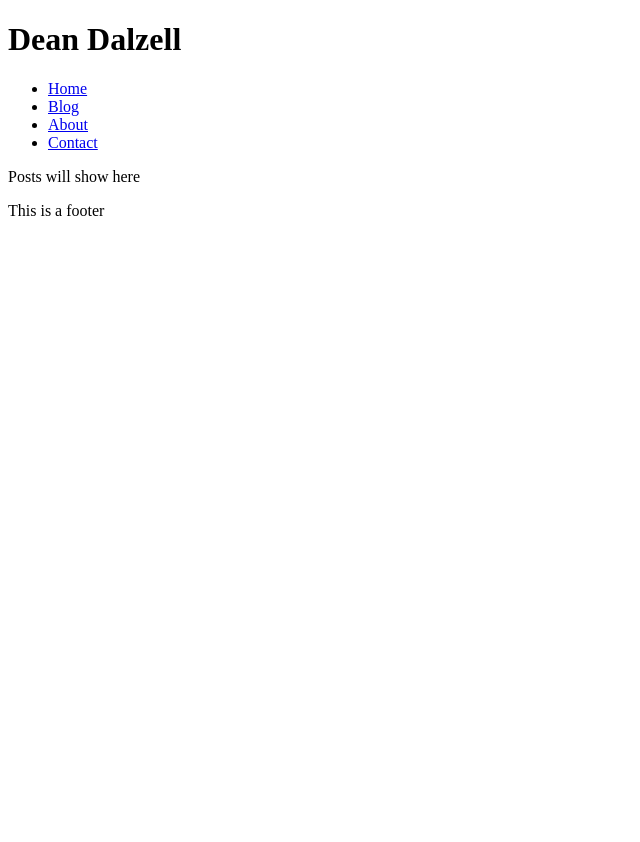
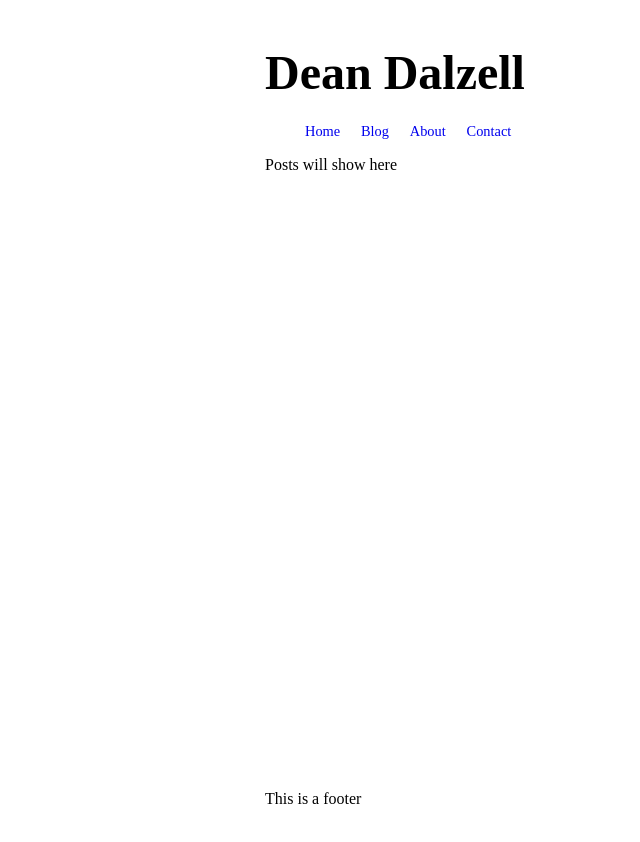
Before and after one commit to DeanDal1000/Gatsby-Project, a Gatsby site: page /blog in a window 1280 px wide. Shown: the whole page, without its empty margins (0-640 px from the left). Before the commit the page ends 800 px from the top, so only its background shows below. Built offline with nearby package versions, Linux system fonts and the light colour scheme; Gatsby itself is replaced by a stand-in of ours.

Commit message:
Added scss modules

```diff
--- /dev/null
+++ b/src/components/comp-styles/header.module.scss
@@ -0,0 +1,29 @@
+.nav_item {
+  font-size: 0.9rem;
+  margin-right: 1.3rem;
+  text-decoration: none;
+}
+
+.header {
+  padding: 1rem 0 3rem;
+}
+
+.title {
+  color: #000000;
+  font-size: 3rem;
+  text-decoration: none;
+}
+
+.nav_list {
+  display: flex;
+  list-style-type: none;
+  margin: 0;
+}
+
+.nav_item:hover {
+  color: #666666;
+}
+
+.active_nav_item {
+  columns: #333333;
+}
--- /dev/null
+++ b/src/components/comp-styles/layout.module.scss
@@ -0,0 +1,13 @@
+.container {
+  margin: 0 auto;
+  max-width: 750px;
+  padding: 1rem;
+
+  display: flex;
+  flex-direction: column;
+  min-height: 100vh;
+}
+
+.content {
+  flex-grow: 1;
+}
--- a/src/components/header.js
+++ b/src/components/header.js
@@ -1,18 +1,43 @@
-import React from 'react';
+import React from "react"
 import { Link } from "gatsby"
+import headerStyles from "./comp-styles/header.module.scss"
 
 const Header = () => {
-    return ( <header>
-        <h1>Dean Dalzell</h1>
-        <nav>
-            <ul>
-                <li><Link to="/">Home</Link></li>
-                <li><Link to="/blog">Blog</Link></li>
-                <li><Link to="/about">About</Link></li>
-                <li><Link to="/contact">Contact</Link></li>
-            </ul>
-        </nav>
-    </header> );
+  return (
+    <header>
+      <h1>
+        <Link className={headerStyles.title}>Dean Dalzell</Link>
+      </h1>
+      <nav>
+        <ul className={headerStyles.nav_list}>
+          <li>
+            <Link
+              className={headerStyles.nav_item}
+              activeClass={headerStyles.active_nav_item}
+              to="/"
+            >
+              Home
+            </Link>
+          </li>
+          <li>
+            <Link className={headerStyles.nav_item} to="/blog">
+              Blog
+            </Link>
+          </li>
+          <li>
+            <Link className={headerStyles.nav_item} to="/about">
+              About
+            </Link>
+          </li>
+          <li>
+            <Link className={headerStyles.nav_item} to="/contact">
+              Contact
+            </Link>
+          </li>
+        </ul>
+      </nav>
+    </header>
+  )
 }
 
-export default Header;
+export default Header
--- a/src/components/layout.js
+++ b/src/components/layout.js
@@ -1,15 +1,18 @@
-import React from 'react';
+import React from "react"
 import Header from "./header"
 import Footer from "./footer"
+import layoutStyles from "./comp-styles/layout.module.scss"
 
-const Layout = (props) => {
-    return (
-        <div>
-            <Header />
-            {props.children}
-            <Footer />
-        </div>
-     );
+const Layout = props => {
+  return (
+    <div className={layoutStyles.container}>
+      <div className={layoutStyles.content}>
+        <Header />
+        {props.children}
+      </div>
+      <Footer />
+    </div>
+  )
 }
 
-export default Layout;
+export default Layout
--- a/src/pages/blog.js
+++ b/src/pages/blog.js
@@ -1,5 +1,5 @@
-import React from 'react';
-import Layout from '../components/layout';
+import React from "react"
+import Layout from "../components/layout"
 
 const BlogPage = () => {
   return (
--- a/src/pages/index.js
+++ b/src/pages/index.js
@@ -6,7 +6,6 @@ import "../styles/index.scss"
 const IndexPage = () => {
   return (
     <Layout>
-      Hello Im dean
       <p>
         <Link to="/contact">Contact Me</Link>
       </p>
--- a/src/styles/index.scss
+++ b/src/styles/index.scss
@@ -0,0 +1 @@
+$color: green;
```
Also changed, not shown: src/pages/contact.js (+7 -6 lines). Lines whose indentation alone changed are shown as unchanged.
